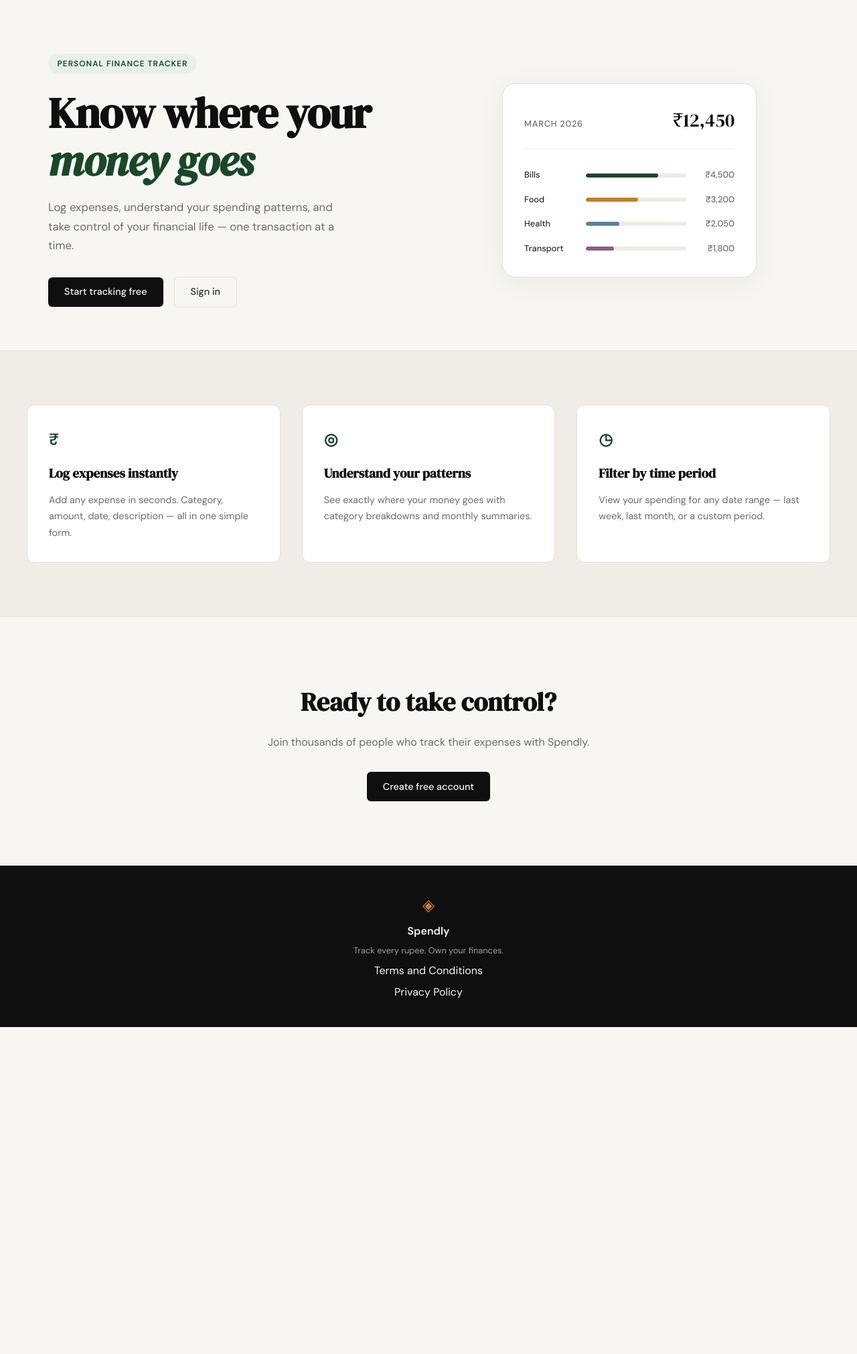
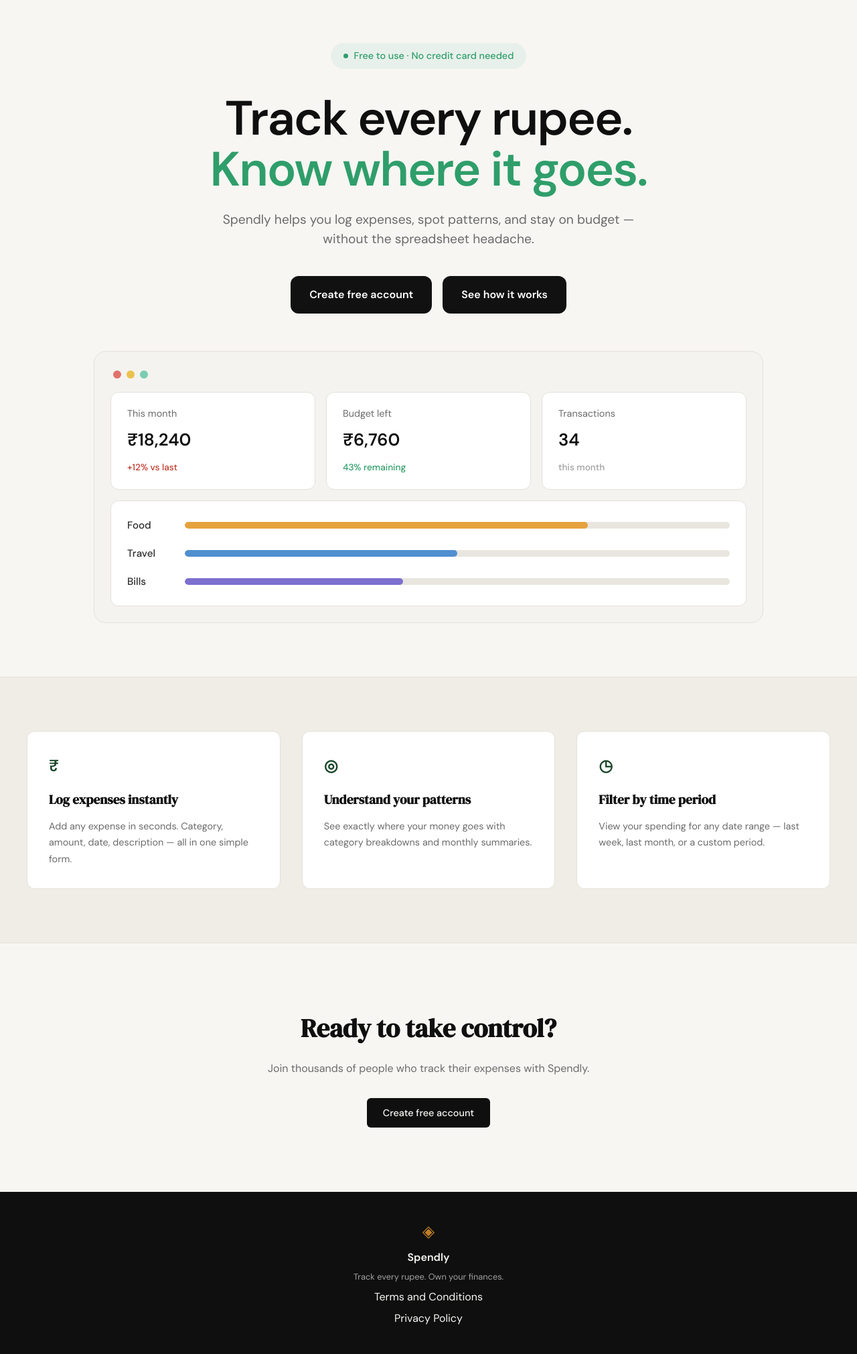
Before and after one commit to Swetha-Jalluri/Spendly, a Flask app: page / in a window 1280 px wide. Shown: the part 61-2082 px from the top of the page at 67% size. Before the commit the page ends 1594 px from the top, so only its background shows below. Run offline with Flask 3, Linux system fonts and the light colour scheme.

Commit message:
landing: redesign hero section to match mockup

```diff
--- /dev/null
+++ b/static/css/landing.css
@@ -0,0 +1,222 @@
+/* ------------------------------------------------------------------ */
+/* Landing hero — overrides hero rules in style.css                    */
+/* Loaded after style.css, so equal-specificity selectors win here.    */
+/* ------------------------------------------------------------------ */
+
+:root {
+    --hero-green: #2f9e6a;
+}
+
+/* Layout: single centered column ----------------------------------- */
+
+.hero {
+    display: flex;
+    flex-direction: column;
+    align-items: center;
+    text-align: center;
+    gap: 0;
+    padding: 4rem 2rem 5rem;
+}
+
+.hero-inner {
+    max-width: 760px;
+}
+
+/* Badge ------------------------------------------------------------- */
+
+.hero-badge {
+    display: inline-flex;
+    align-items: center;
+    gap: 0.55rem;
+    background: var(--accent-light);
+    color: var(--hero-green);
+    font-size: 0.9rem;
+    font-weight: 500;
+    letter-spacing: 0;
+    text-transform: none;
+    padding: 0.5rem 1.15rem;
+    border-radius: 999px;
+    margin-bottom: 2.25rem;
+}
+
+.hero-dot {
+    width: 7px;
+    height: 7px;
+    border-radius: 50%;
+    background: currentColor;
+}
+
+/* Title ------------------------------------------------------------- */
+
+.hero-title {
+    font-family: var(--font-body);
+    font-weight: 700;
+    font-size: clamp(2.75rem, 6.5vw, 4.5rem);
+    line-height: 1.05;
+    letter-spacing: -0.025em;
+    color: var(--ink);
+    margin-bottom: 1.5rem;
+}
+
+.hero-accent {
+    color: var(--hero-green);
+}
+
+/* Subtitle ---------------------------------------------------------- */
+
+.hero-subtitle {
+    font-size: 1.2rem;
+    color: var(--ink-muted);
+    line-height: 1.5;
+    max-width: 620px;
+    margin: 0 auto 2.5rem;
+}
+
+/* Actions — both buttons solid black (scoped to hero) -------------- */
+
+.hero-actions {
+    display: flex;
+    gap: 1rem;
+    justify-content: center;
+}
+
+.hero .btn-primary,
+.hero .btn-ghost {
+    background: #111111;
+    color: #ffffff;
+    border: none;
+    padding: 0.95rem 1.75rem;
+    border-radius: 12px;
+    font-size: 1rem;
+    font-weight: 600;
+}
+
+.hero .btn-primary:hover,
+.hero .btn-ghost:hover {
+    background: var(--accent);
+}
+
+/* Dashboard mock ---------------------------------------------------- */
+
+.hero-dashboard {
+    width: 100%;
+    max-width: 1000px;
+    margin: 3.5rem auto 0;
+}
+
+.dash-window {
+    background: #f4f3ef;
+    border: 1px solid var(--border);
+    border-radius: 18px;
+    padding: 1.5rem;
+    text-align: left;
+}
+
+.dash-dots {
+    display: flex;
+    gap: 0.5rem;
+    padding: 0.25rem 0.25rem 0;
+    margin-bottom: 1.25rem;
+}
+
+.dot {
+    width: 12px;
+    height: 12px;
+    border-radius: 50%;
+}
+
+.dot-r { background: #e0726b; }
+.dot-y { background: #ecc24f; }
+.dot-g { background: #79cdb0; }
+
+/* Stat cards */
+
+.dash-stats {
+    display: grid;
+    grid-template-columns: repeat(3, 1fr);
+    gap: 1rem;
+    margin-bottom: 1rem;
+}
+
+.dash-stat {
+    background: #ffffff;
+    border: 1px solid var(--border);
+    border-radius: 12px;
+    padding: 1.25rem 1.5rem;
+}
+
+.dash-stat-label {
+    display: block;
+    font-size: 0.9rem;
+    color: var(--ink-muted);
+    margin-bottom: 0.5rem;
+}
+
+.dash-stat-value {
+    display: block;
+    font-family: var(--font-body);
+    font-size: 1.6rem;
+    font-weight: 700;
+    color: var(--ink);
+    margin-bottom: 0.4rem;
+}
+
+.dash-stat-delta {
+    font-size: 0.85rem;
+    font-weight: 500;
+}
+
+.dash-stat-delta.neg { color: var(--danger); }
+.dash-stat-delta.pos { color: var(--hero-green); }
+.dash-stat-delta.muted { color: var(--ink-faint); }
+
+/* Category bars */
+
+.dash-bars {
+    background: #ffffff;
+    border: 1px solid var(--border);
+    border-radius: 12px;
+    padding: 1.5rem;
+    display: flex;
+    flex-direction: column;
+    gap: 1.1rem;
+}
+
+.dash-bar-row {
+    display: grid;
+    grid-template-columns: 70px 1fr;
+    align-items: center;
+    gap: 1rem;
+}
+
+.dash-bar-label {
+    font-size: 0.95rem;
+    font-weight: 500;
+    color: var(--ink-soft);
+}
+
+.dash-bar-track {
+    height: 10px;
+    background: #e9e6df;
+    border-radius: 999px;
+    overflow: hidden;
+}
+
+.dash-bar {
+    height: 100%;
+    border-radius: 999px;
+}
+
+.dash-bar-food { background: #e6a23e; }
+.dash-bar-travel { background: #4f8fd0; }
+.dash-bar-bills { background: #7d6fcf; }
+
+/* Responsive -------------------------------------------------------- */
+
+@media (max-width: 700px) {
+    .dash-stats { grid-template-columns: 1fr; }
+    .hero-title { font-size: 2.5rem; }
+    .hero-actions { flex-direction: column; width: 100%; max-width: 320px; }
+    .hero .btn-primary,
+    .hero .btn-ghost { width: 100%; text-align: center; }
+}
--- a/templates/landing.html
+++ b/templates/landing.html
@@ -1,60 +1,74 @@
 {% extends "base.html" %}
 
 {% block title %}Spendly — Track Every Rupee{% endblock %}
+
+{% block head %}
+<link rel="stylesheet" href="{{ url_for('static', filename='css/landing.css') }}">
+{% endblock %}
 
 {% block content %}
 
 <section class="hero">
     <div class="hero-inner">
-        <div class="hero-badge">Personal Finance Tracker</div>
+        <div class="hero-badge">
+            <span class="hero-dot"></span>Free to use · No credit card needed
+        </div>
         <h1 class="hero-title">
-            Know where your<br>
-            <em>money goes</em>
+            Track every rupee.<br>
+            <span class="hero-accent">Know where it goes.</span>
         </h1>
         <p class="hero-subtitle">
-            Log expenses, understand your spending patterns,
-            and take control of your financial life —
-            one transaction at a time.
+            Spendly helps you log expenses, spot patterns, and stay
+            on budget — without the spreadsheet headache.
         </p>
         <div class="hero-actions">
-            <a href="{{ url_for('register') }}" class="btn-primary">Start tracking free</a>
-            <a href="{{ url_for('login') }}" class="btn-ghost">Sign in</a>
+            <a href="{{ url_for('register') }}" class="btn-primary">Create free account</a>
+            <a href="{{ url_for('login') }}" class="btn-ghost">See how it works</a>
         </div>
     </div>
-    <div class="hero-visual">
-        <div class="mock-card">
-            <div class="mock-card-header">
-                <span class="mock-label">March 2026</span>
-                <span class="mock-total">₹12,450</span>
+
+    <div class="hero-dashboard">
+        <div class="dash-window">
+            <div class="dash-dots">
+                <span class="dot dot-r"></span>
+                <span class="dot dot-y"></span>
+                <span class="dot dot-g"></span>
             </div>
-            <div class="mock-bars">
-                <div class="mock-bar-row">
-                    <span class="mock-cat">Bills</span>
-                    <div class="mock-bar-track">
-                        <div class="mock-bar" style="width: 72%"></div>
+            <div class="dash-stats">
+                <div class="dash-stat">
+                    <span class="dash-stat-label">This month</span>
+                    <span class="dash-stat-value">₹18,240</span>
+                    <span class="dash-stat-delta neg">+12% vs last</span>
+                </div>
+                <div class="dash-stat">
+                    <span class="dash-stat-label">Budget left</span>
+                    <span class="dash-stat-value">₹6,760</span>
+                    <span class="dash-stat-delta pos">43% remaining</span>
+                </div>
+                <div class="dash-stat">
+                    <span class="dash-stat-label">Transactions</span>
+                    <span class="dash-stat-value">34</span>
+                    <span class="dash-stat-delta muted">this month</span>
+                </div>
+            </div>
+            <div class="dash-bars">
+                <div class="dash-bar-row">
+                    <span class="dash-bar-label">Food</span>
+                    <div class="dash-bar-track">
+                        <div class="dash-bar dash-bar-food" style="width: 74%"></div>
                     </div>
-                    <span class="mock-amt">₹4,500</span>
                 </div>
-                <div class="mock-bar-row">
-                    <span class="mock-cat">Food</span>
-                    <div class="mock-bar-track">
-                        <div class="mock-bar mock-bar-2" style="width: 52%"></div>
+                <div class="dash-bar-row">
+                    <span class="dash-bar-label">Travel</span>
+                    <div class="dash-bar-track">
+                        <div class="dash-bar dash-bar-travel" style="width: 50%"></div>
                     </div>
-                    <span class="mock-amt">₹3,200</span>
                 </div>
-                <div class="mock-bar-row">
-                    <span class="mock-cat">Health</span>
-                    <div class="mock-bar-track">
-                        <div class="mock-bar mock-bar-3" style="width: 33%"></div>
+                <div class="dash-bar-row">
+                    <span class="dash-bar-label">Bills</span>
+                    <div class="dash-bar-track">
+                        <div class="dash-bar dash-bar-bills" style="width: 40%"></div>
                     </div>
-                    <span class="mock-amt">₹2,050</span>
-                </div>
-                <div class="mock-bar-row">
-                    <span class="mock-cat">Transport</span>
-                    <div class="mock-bar-track">
-                        <div class="mock-bar mock-bar-4" style="width: 28%"></div>
-                    </div>
-                    <span class="mock-amt">₹1,800</span>
                 </div>
             </div>
         </div>
```
